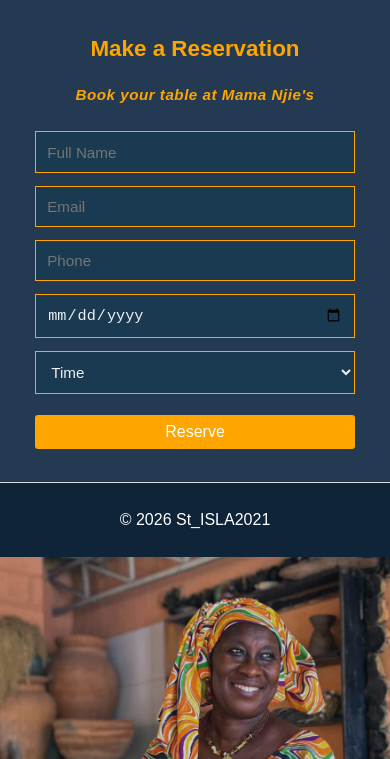
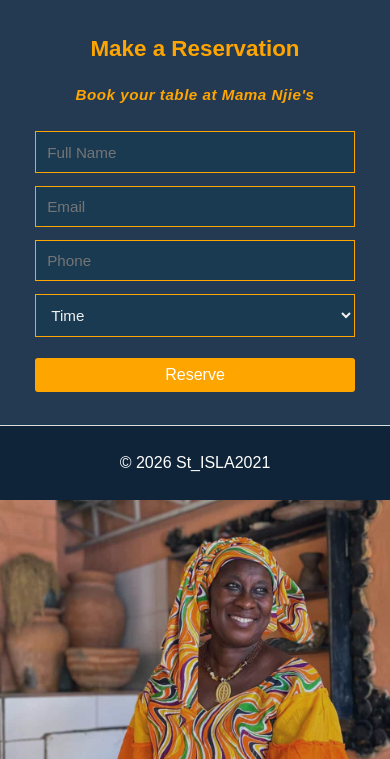
Before and after one commit to stisla2021/Mama-Njie-s-Restaurant, a plain HTML site: page reservations.html in a window 390 px wide. Shown: the part 85-844 px from the top of the page. Drawn offline with Linux system fonts and the light colour scheme.

Commit message:
Remove date field from reservation form
- Removed date input field from reservations.html
- Reservation form now only requires: Full Name, Email, Phone, and Time
- Simplified the booking process for users

```diff
--- a/reservations.html
+++ b/reservations.html
@@ -30,7 +30,6 @@
                 <input type="text" placeholder="Full Name" required>
                 <input type="email" placeholder="Email" required>
                 <input type="tel" placeholder="Phone" required>
-                <input type="date" title="Reservation Date" required>
                 <select title="Reservation Time" required>
                     <option value="">Time</option>
                     <option value="6:00pm">6:00 PM</option>
```
